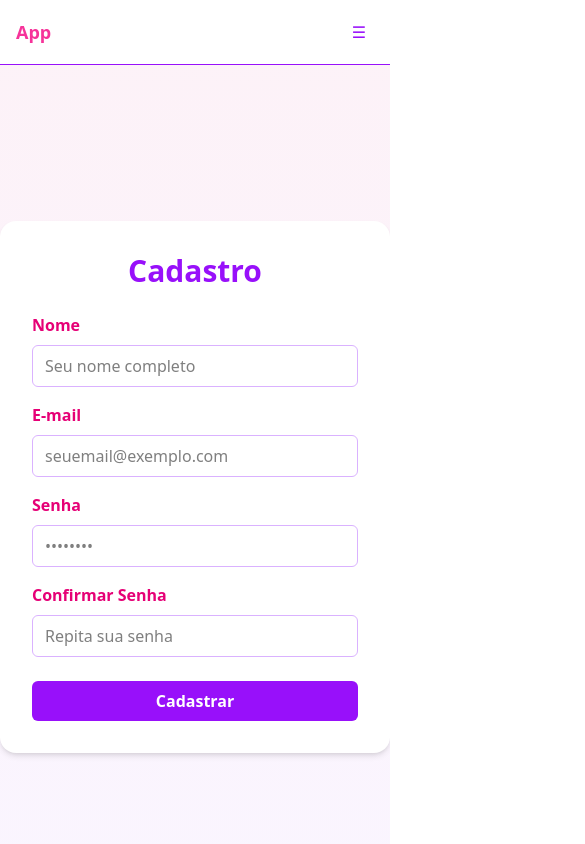
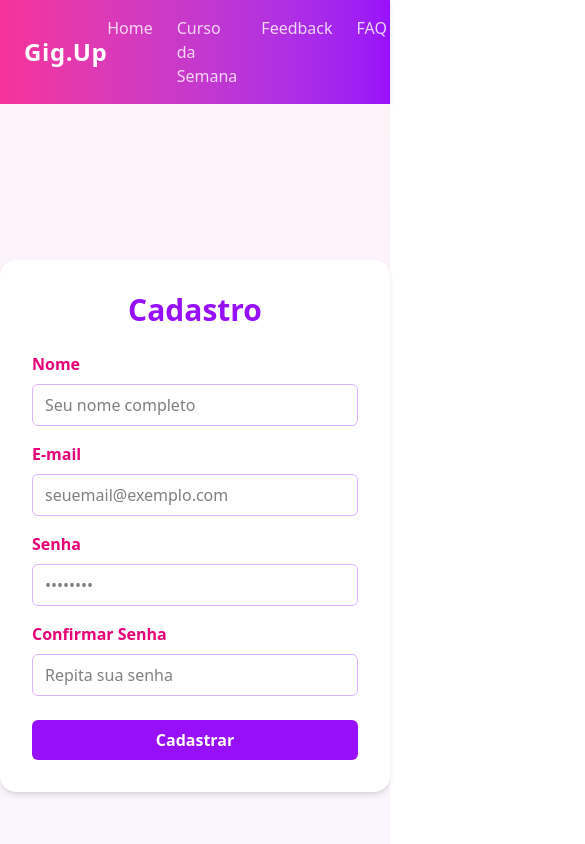
Before and after one commit to ChallengeFiap1tdspo/global-solution, a React (Vite) app in the folder motivagig/: page /cadastro in a window 390 px wide. Shown: the top 844 px of the page, 585 px wide, since content can reach past the window. Built offline with nearby package versions, Linux system fonts and the light colour scheme.

Commit message:
feat:ajustando erro no menu

```diff
--- a/motivagig/src/components/Cabecalho/Cabecalho.tsx
+++ b/motivagig/src/components/Cabecalho/Cabecalho.tsx
@@ -4,7 +4,7 @@ import type { NavLinkItem } from "../../types/menu";
 export default function Cabecalho() {
   const links: NavLinkItem[] = [
     { href: "/", label: "Home" },
-    { href: "/curso-semana", label: "Curso da semana" },
+    { href: "/curso-semana", label: "Curso da Semana" },
     { href: "/feedback", label: "Feedback" },
     { href: "/faq", label: "FAQ" },
     { href: "/contato", label: "Contato" },
@@ -13,7 +13,7 @@ export default function Cabecalho() {
   ];
 
   return (
-    <header>
+    <header className="bg-gradient-to-r from-pink-500 to-purple-600 text-white shadow-md">
       <Menu links={links} />
     </header>
   );
--- a/motivagig/src/components/Menu/Menu.tsx
+++ b/motivagig/src/components/Menu/Menu.tsx
@@ -1,63 +1,32 @@
-import { useState } from "react"
-import { NavLink } from "react-router-dom"
+import { Link, useLocation } from "react-router-dom";
+import type { NavLinkItem } from "../../types/menu";
 
-export default function Menu({ links = [] }) {
-  const [open, setOpen] = useState(false)
+type MenuProps = {
+  links: NavLinkItem[];
+};
+
+export default function Menu({ links }: MenuProps) {
+  const location = useLocation();
 
   return (
-    <nav className="bg-white text-purple-600 px-4 py-3 border-b">
-      <div className="max-w-7xl mx-auto flex items-center justify-between">
-
-        <div className="font-bold text-lg text-pink-500">
-          App
-        </div>
-
-        <div className="hidden md:flex gap-4">
-          {links.map((link) => (
-            <NavLink
-              key={link.label}
+    <nav className="flex items-center justify-between px-6 py-4">
+      <h1 className="text-2xl font-bold tracking-wide">Gig.Up</h1>
+      <ul className="flex gap-6">
+        {links.map((link) => (
+          <li key={link.href}>
+            <Link
               to={link.href}
-              className={({ isActive }) =>
-                `px-3 py-2 rounded-md transition-colors ${
-                  isActive
-                    ? "bg-purple-600 text-white"
-                    : "text-purple-600 hover:text-pink-500"
-                }`
-              }
+              className={`${
+                location.pathname === link.href
+                  ? "border-b-2 border-white text-white"
+                  : "text-white/80 hover:text-white"
+              } transition-colors font-medium`}
             >
               {link.label}
-            </NavLink>
-          ))}
-        </div>
-
-        <button
-          className="md:hidden p-2 rounded-md"
-          onClick={() => setOpen(!open)}
-        >
-          {open ? "✖" : "☰"}
-        </button>
-      </div>
-
-      {open && (
-        <div className="md:hidden mt-2 flex flex-col gap-2 px-2 pb-2">
-          {links.map((link) => (
-            <NavLink
-              key={link.label}
-              to={link.href}
-              onClick={() => setOpen(false)}
-              className={({ isActive }) =>
-                `block px-3 py-2 rounded-md transition-colors ${
-                  isActive
-                    ? "bg-purple-600 text-white"
-                    : "text-purple-600 hover:text-pink-500"
-                }`
-              }
-            >
-              {link.label}
-            </NavLink>
-          ))}
-        </div>
-      )}
+            </Link>
+          </li>
+        ))}
+      </ul>
     </nav>
-  )
+  );
 }
```
